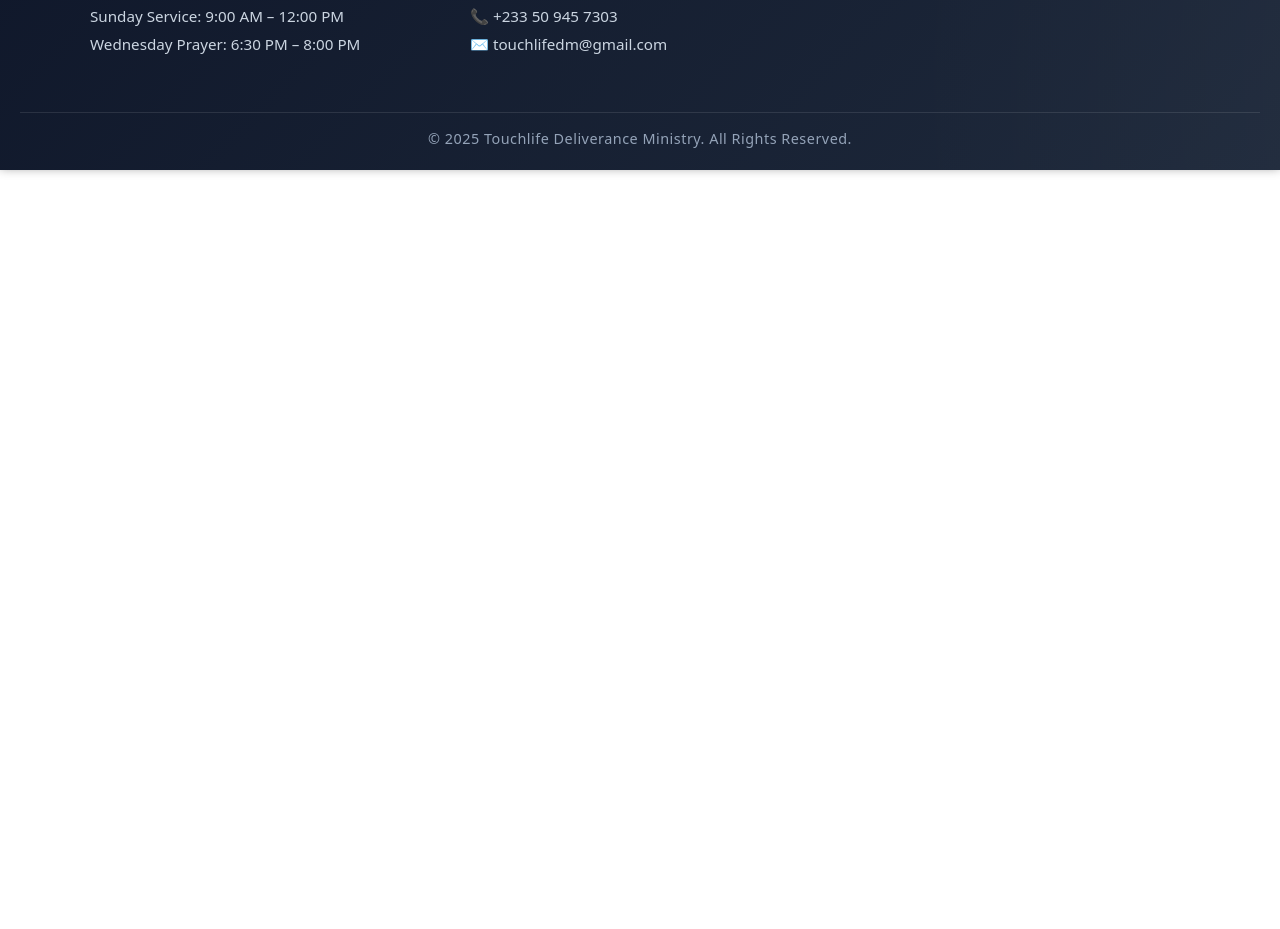
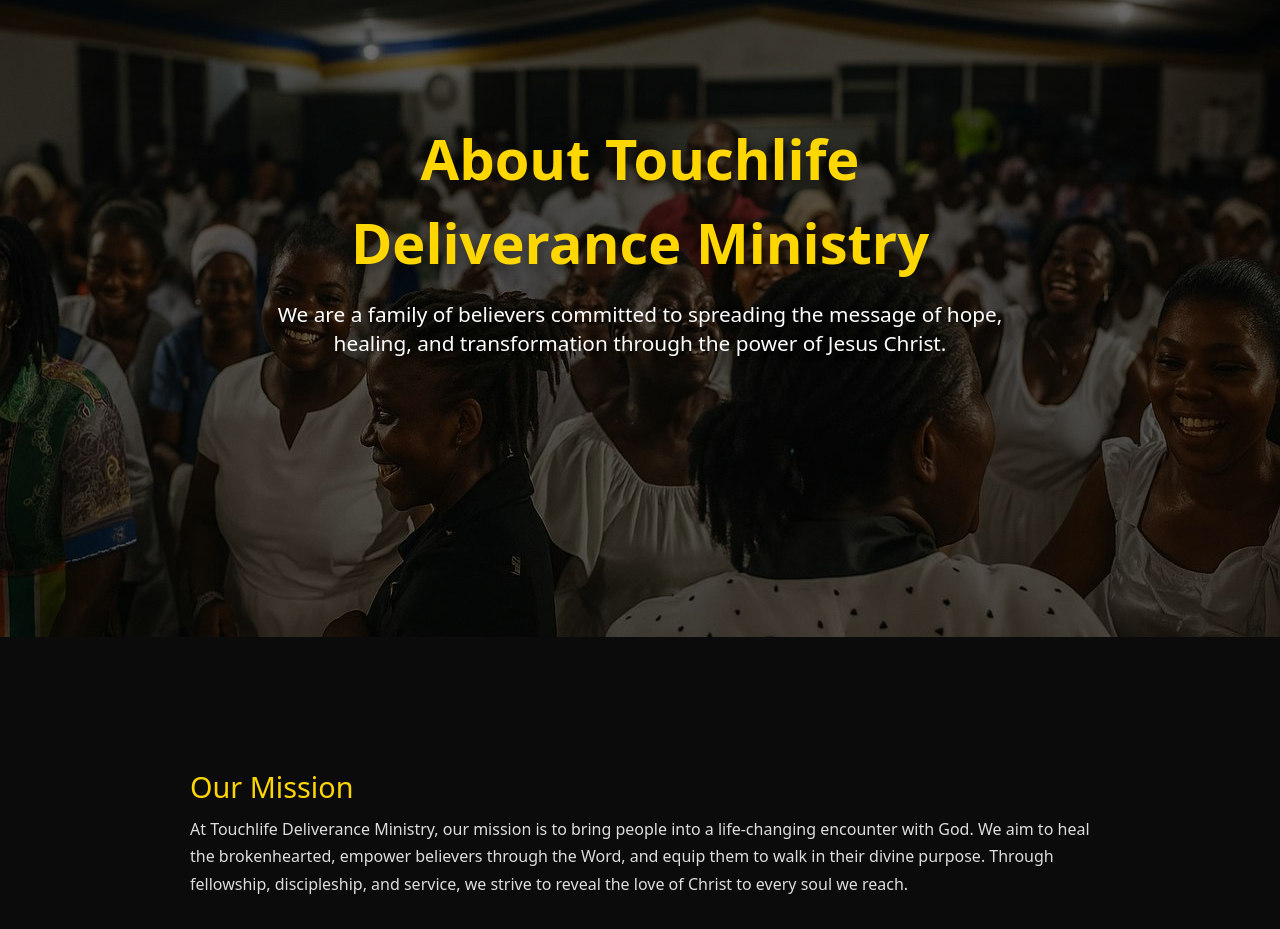
Before and after one commit to Jessebrown1/TOUCHLIFE, a React (Vite) app: page /about in a window 1280 px wide. Shown: the part 163-1092 px from the top of the page. Before the commit the page ends 800 px from the top, so only its background shows below. Built offline with nearby package versions, Linux system fonts and the light colour scheme.

Commit message:
aboutpage added

```diff
--- a/src/Pages/About/About.css
+++ b/src/Pages/About/About.css
@@ -0,0 +1,159 @@
+.about-hero {
+    position: relative;
+    height: 100vh;
+    overflow: hidden;
+    display: flex;
+    align-items: center;
+    justify-content: center;
+    text-align: center;
+    color: white;
+  }
+
+  .hero-bg {
+    position: absolute;
+    top: 0;
+    left: 0;
+    width: 100%;
+    height: 100%;
+    object-fit: cover;
+    z-index: -2;
+  }
+
+  .overlay {
+    position: absolute;
+    top: 0;
+    left: 0;
+    width: 100%;
+    height: 100%;
+    background: rgba(0, 0, 0, 0.55);
+    z-index: -1;
+  }
+
+  .hero-content {
+    z-index: 1;
+    max-width: 800px;
+    padding: 0 1rem;
+  }
+
+  .hero-title {
+    font-size: clamp(2rem, 5vw, 3.5rem);
+  font-weight: 700;
+  margin-bottom: 16px;
+  text-shadow: 0 4px 12px rgba(0, 0, 0, 0.4);
+    color: #ffd700;
+  }
+
+  .hero-subtitle {
+    font-size: clamp(1rem, 2vw, 1.3rem);
+  line-height: 1.4;
+  text-shadow: 0 3px 10px rgba(0, 0, 0, 0.3);
+  }
+
+  /* =========================
+     About Details
+  ========================= */
+  .about-details {
+    background: #0b0b0b;
+    color: #fff;
+    padding: 6rem 2rem;
+  }
+
+  .about-container {
+    max-width: 900px;
+    margin: 0 auto;
+  }
+
+  .about-container h2 {
+    color: #ffd700;
+    font-size: 1.8rem;
+    margin-bottom: 0.5rem;
+    margin-top: 2rem;
+  }
+
+  .about-container p {
+    color: #ddd;
+    line-height: 1.7;
+    margin-bottom: 1.2rem;
+  }
+
+  .about-container ul {
+    list-style: square;
+    margin-top: 1rem;
+    padding-left: 2rem;
+  }
+
+  .about-container li {
+    color: #ccc;
+    margin-bottom: 0.5rem;
+  }
+
+  /* =========================
+     Pastors Section
+  ========================= */
+  .pastors-section {
+    margin-top: 4rem;
+    text-align: center;
+  }
+
+  .pastors-section h2 {
+    color: #ffd700;
+    font-size: 2rem;
+    margin-bottom: 1rem;
+  }
+
+  .pastors-section p {
+    color: #ddd;
+    margin-bottom: 3rem;
+    line-height: 1.6;
+  }
+
+  .pastor-cards {
+    display: flex;
+    flex-wrap: wrap;
+    justify-content: center;
+    gap: 2rem;
+  }
+
+  .pastor-card {
+    background: #1a1a1a;
+    border-radius: 12px;
+    padding: 1.5rem;
+    width: 260px;
+    text-align: center;
+    transition: transform 0.3s ease;
+  }
+
+  .pastor-card:hover {
+    transform: translateY(-8px);
+  }
+
+  .pastor-card img {
+    width: 100%;
+    height: 260px;
+    object-fit: cover;
+    border-radius: 10px;
+    margin-bottom: 1rem;
+  }
+
+  .pastor-card h3 {
+    color: #ffd700;
+    margin-bottom: 0.3rem;
+  }
+
+  .pastor-card p {
+    color: #bbb;
+  }
+
+  /* Responsive */
+  @media (max-width: 768px) {
+    .hero-title {
+      font-size: 2.2rem;
+    }
+    .hero-subtitle {
+      font-size: 1rem;
+    }
+    .pastor-cards {
+      flex-direction: column;
+      align-items: center;
+    }
+  }
--- a/src/Pages/About/About.jsx
+++ b/src/Pages/About/About.jsx
@@ -1,11 +1,92 @@
-import React from 'react'
+import "./About.css";
+import churchBg from "../../assets/churchBge.jpeg";
 
-const About = () => {
+function About() {
   return (
-    <div>
-      About
-    </div>
-  )
+    <>
+      {/* ✅ Hero Section */}
+      <div className="about-hero">
+        <img src={churchBg} alt="Touchlife Deliverance Ministry" className="hero-bg" />
+        <div className="overlay"></div>
+
+        <div className="hero-content">
+          <h1 className="hero-title">About Touchlife Deliverance Ministry</h1>
+          <p className="hero-subtitle">
+            We are a family of believers committed to spreading the message of hope,
+            healing, and transformation through the power of Jesus Christ.
+          </p>
+        </div>
+      </div>
+
+      {/* ✅ About Details Section */}
+      <section className="about-details">
+        <div className="about-container">
+          <h2>Our Mission</h2>
+          <p>
+            At Touchlife Deliverance Ministry, our mission is to bring people into
+            a life-changing encounter with God. We aim to heal the brokenhearted,
+            empower believers through the Word, and equip them to walk in their divine purpose.
+            Through fellowship, discipleship, and service, we strive to reveal the love of
+            Christ to every soul we reach.
+          </p>
+
+          <h2>Our Vision</h2>
+          <p>
+            Our vision is to raise a generation of Spirit-filled believers who impact
+            their communities and the world with God’s truth and love. We envision
+            a church where every member is grounded in faith, living victoriously,
+            and fulfilling their God-given destiny.
+          </p>
+
+          <h2>Our Core Values</h2>
+          <ul>
+            <li><strong>Faith:</strong> Trusting God in all things and living by His Word.</li>
+            <li><strong>Love:</strong> Showing unconditional love and compassion to others.</li>
+            <li><strong>Integrity:</strong> Living a life that reflects honesty, humility, and righteousness.</li>
+            <li><strong>Service:</strong> Using our gifts to serve God and humanity selflessly.</li>
+            <li><strong>Unity:</strong> Standing together as one body, strengthened by the Holy Spirit.</li>
+          </ul>
+
+          <h2>Our Story</h2>
+          <p>
+            Founded on faith and obedience to God’s call, Touchlife Deliverance Ministry began as
+            a small fellowship and has grown into a thriving community of believers passionate
+            about God’s presence and power. Over the years, countless lives have been restored,
+            families have been healed, and many have discovered their true identity in Christ.
+          </p>
+
+          {/* ✅ Meet Our Pastors Section */}
+          <div className="pastors-section">
+            <h2>Meet Our Pastors</h2>
+            <p>
+              Our pastors are dedicated servants of God with a heart for teaching, healing,
+              and leading God’s people in truth and grace. They have devoted their lives
+              to ensuring that every member grows spiritually and experiences the
+              transforming love of Christ.
+            </p>
+
+            <div className="pastor-cards">
+              <div className="pastor-card">
+                <img src="/assets/pastor1.jpg" alt="Lead Pastor" />
+                <h3>Rev. Comfort Ankomah</h3>
+                <p>Lead Pastor & Founder</p>
+              </div>
+              <div className="pastor-card">
+                <img src="/assets/pastor2.jpg" alt="Co-Pastor" />
+                <h3>Pastor Ralph Anane</h3>
+                <p>Tema Branch Lead Pastor</p>
+              </div>
+              <div className="pastor-card">
+                <img src="/assets/pastor2.jpg" alt="Co-Pastor" />
+                <h3>Pastor Isaac Bentum</h3>
+                <p>Co-Pastor & Women's Ministry Leader</p>
+              </div>
+            </div>
+          </div>
+        </div>
+      </section>
+    </>
+  );
 }
 
-export default About
+export default About;
--- a/src/Pages/Home/Home.jsx
+++ b/src/Pages/Home/Home.jsx
@@ -43,7 +43,7 @@
         opacity: 0,
         y: 100,
         duration: 1.2,
-        delay: 1.2,
+        delay: 1,
         ease: "power3.out",
       });
 
```
